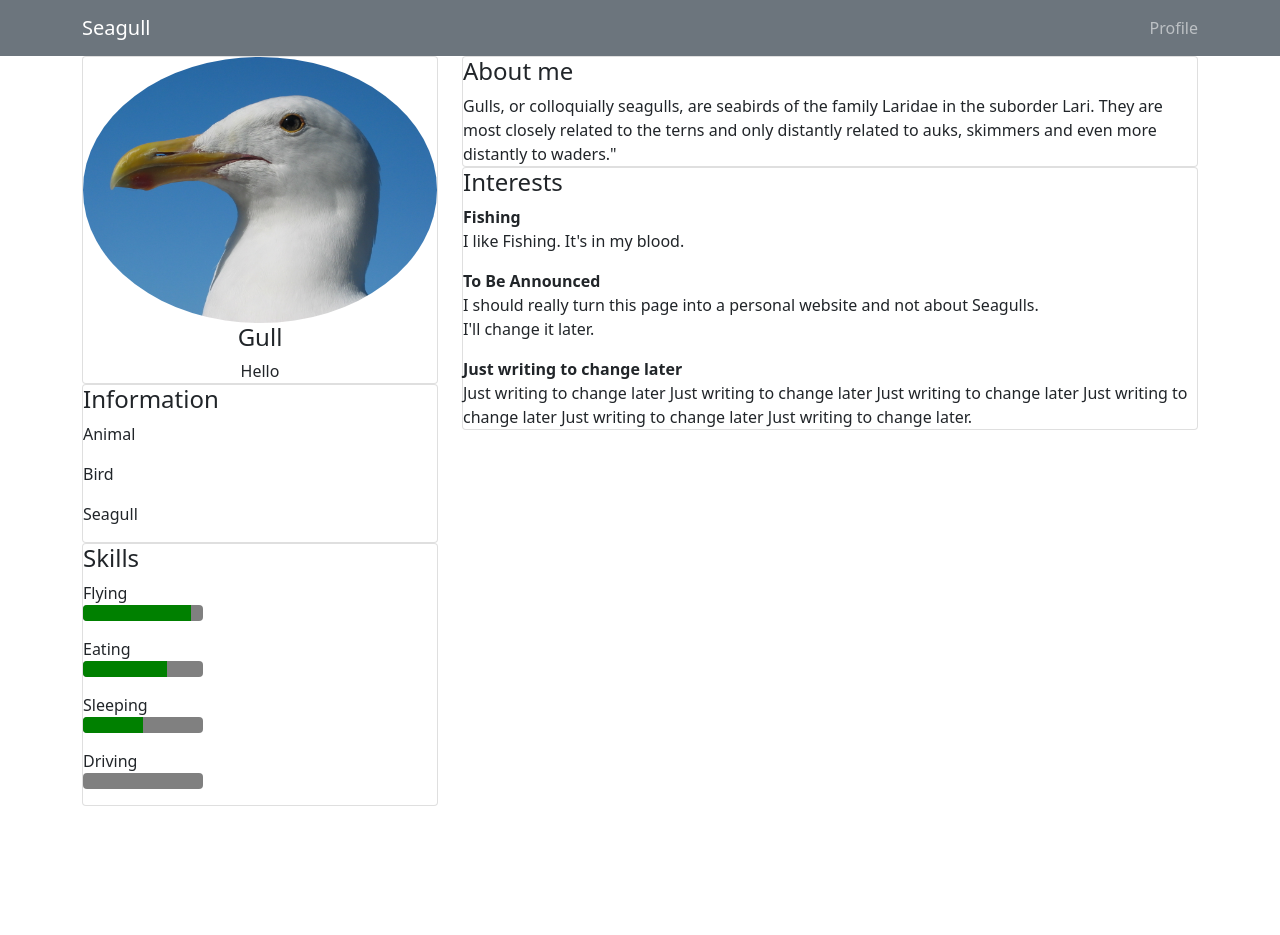
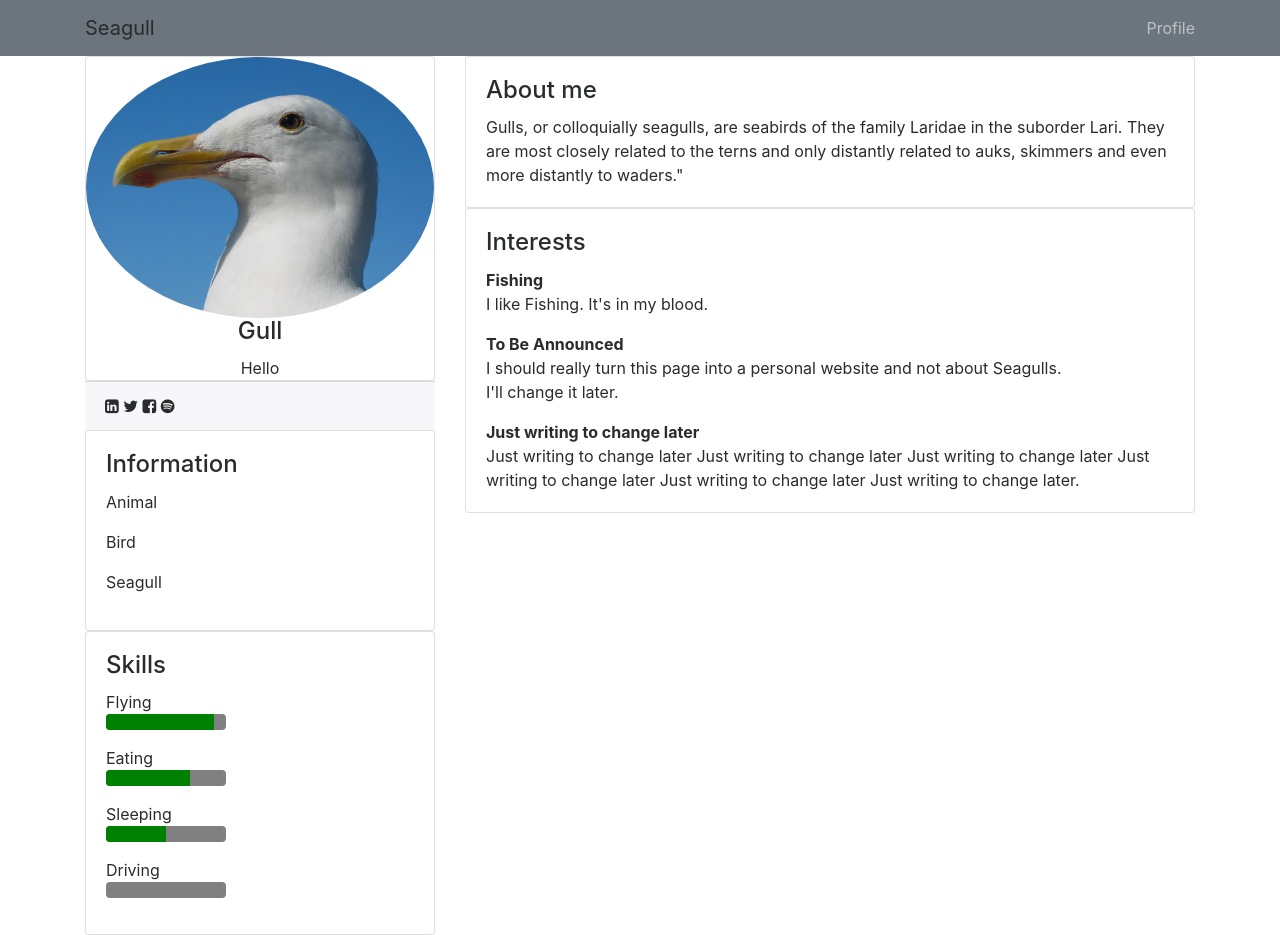
Before and after one commit to Toby-Stevenson/Toby-Stevenson.github.io, a plain HTML site: page index.html in a window 1280 px wide. Before the commit the page ends 806 px from the top, so only its background shows below. Drawn offline with nearby package versions, Linux system fonts and the light colour scheme.

Commit message:
Add files via upload

```diff
--- a/index.html
+++ b/index.html
@@ -6,6 +6,9 @@
     <meta name="viewport" content="width=device-width, initial-scale=1.0" />
     <title>Document</title>
     <link href="https://cdn.jsdelivr.net/npm/bootstrap@5.1.3/dist/css/bootstrap.min.css" rel="stylesheet" integrity="sha384-1BmE4kWBq78iYhFldvKuhfTAU6auU8tT94WrHftjDbrCEXSU1oBoqyl2QvZ6jIW3" crossorigin="anonymous">
+    <link rel="stylesheet" href="https://maxcdn.bootstrapcdn.com/bootstrap/4.0.0-alpha.6/css/bootstrap.min.css">
+    <link rel="stylesheet" href="https://maxcdn.bootstrapcdn.com/font-awesome/4.4.0/css/font-awesome.min.css">
+    <link rel="stylesheet" type="text/css" href="css/profile.css">
   </head>
   <body>
   	    <nav class="navbar navbar-dark bg-secondary">
@@ -29,8 +32,20 @@
 	                Hello
 	              </p>
 	           	</div>
-
-
+	           	<div class="card-footer">
+	              <a>
+	                <i class="fa fa-linkedin-square"></i>
+	              </a>
+	              <a>
+	                <i class="fa fa-twitter"></i>
+	              </a>
+	              <a>
+	                <i class="fa fa-facebook-square"></i>
+	              </a>
+	              <a>
+	                <i class="fa fa-spotify"></i>
+	              </a>
+	            </div>
 
 	           	<div class="card">
 			 		<div class="card-block">
```
